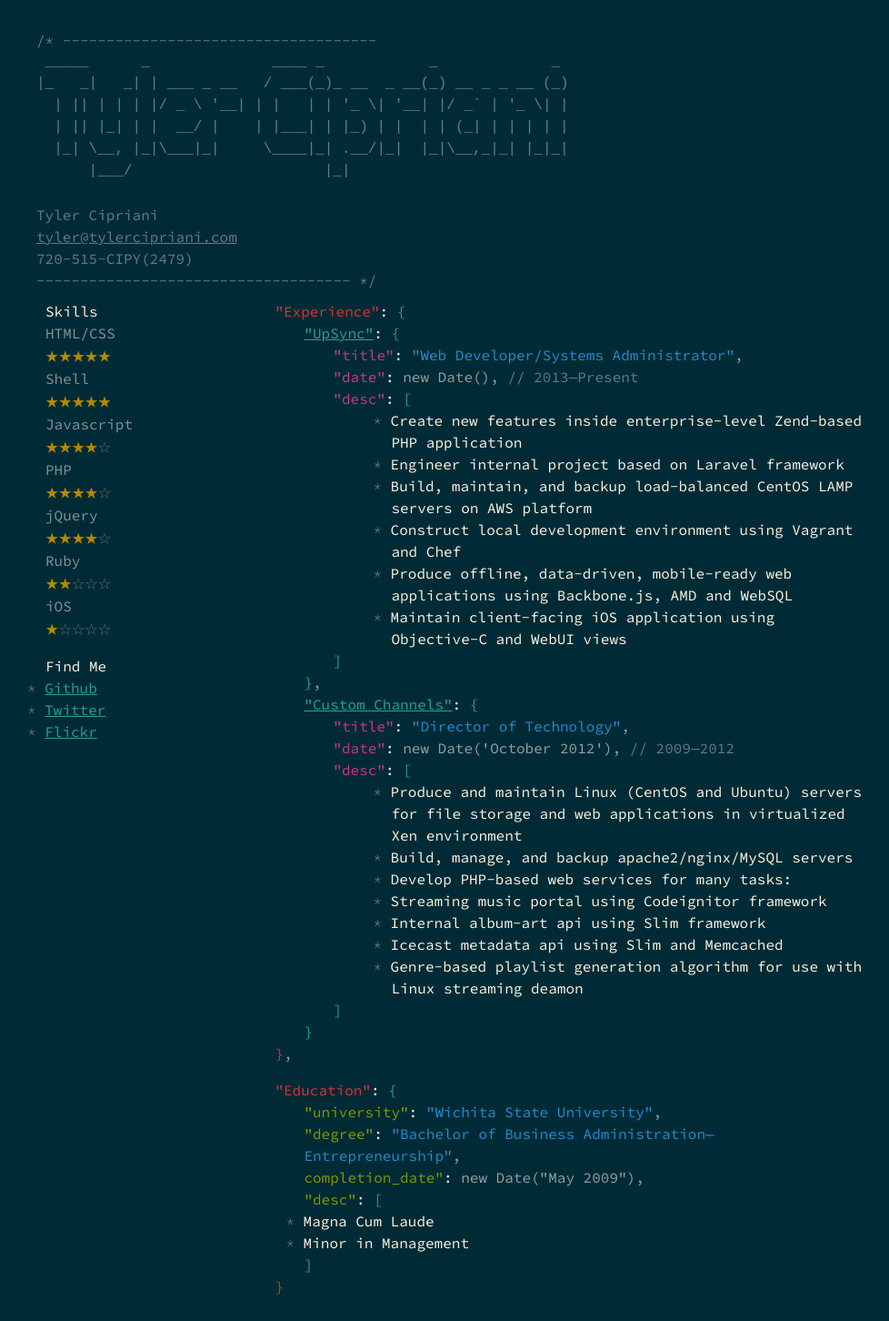
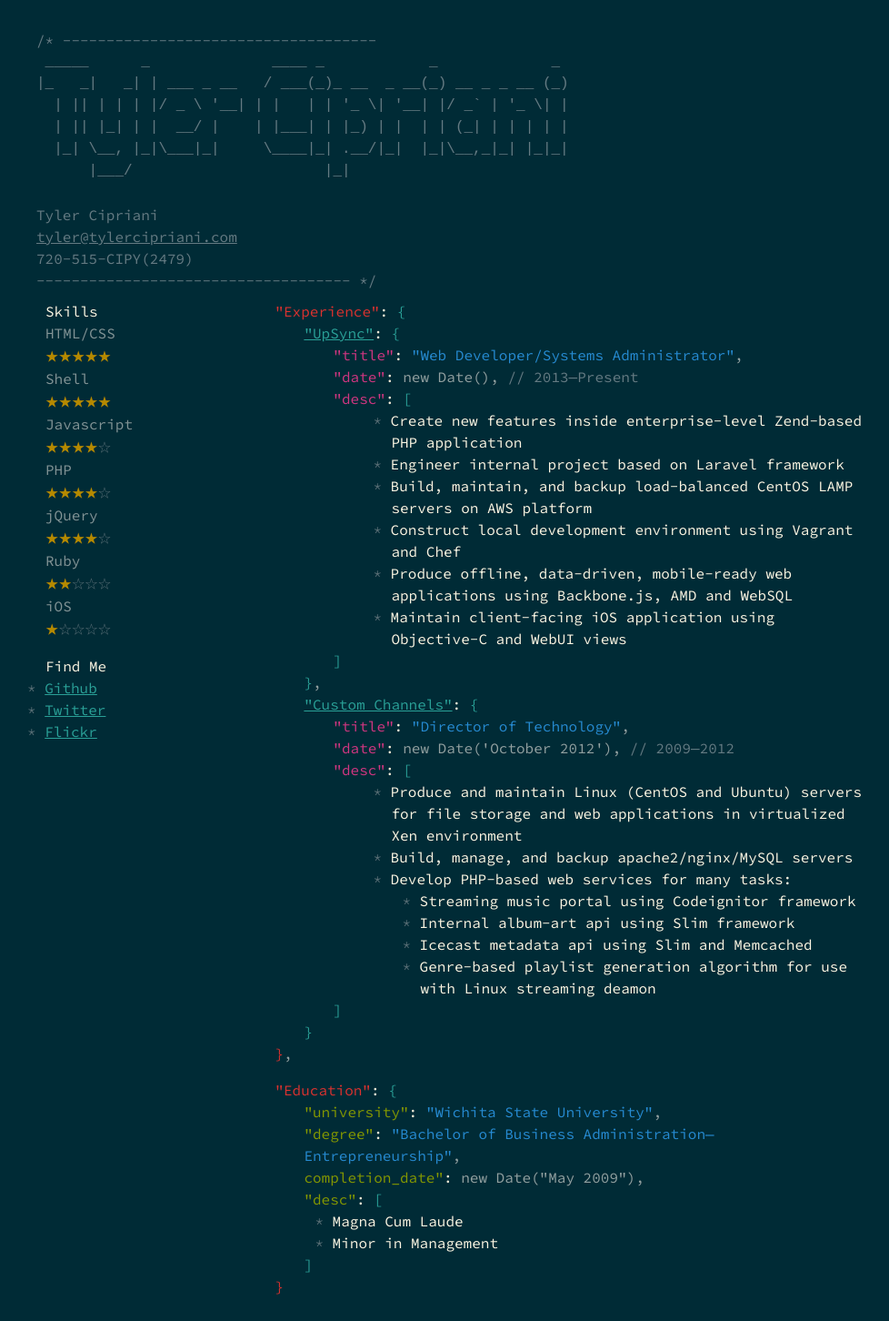
Before and after one commit to thcipriani/blog_src, a Jekyll site: the page hireme/index.html, which Jekyll copies as it is, in a window 1280 px wide. Shown: the whole page at 91% size, without its empty margins (56-1034 px from the left). Built offline with Jekyll 4.4.1, drawn with Linux system fonts in a browser that asks for light colours; nearby versions of some CDN libraries; Markdown is read by kramdown in place of the engine named in the settings.

Commit message:
Fix indentation

```diff
--- a/hireme/index.html
+++ b/hireme/index.html
@@ -165,7 +165,7 @@
                                     <li>Build, manage, and backup apache2/nginx/MySQL servers</li>
                                     <li>
                                         Develop PHP-based web services for many tasks:
-                                        <ul>
+                                        <ul class="indent-1">
                                             <li>Streaming music portal using Codeignitor framework</li>
                                             <li>Internal album-art api using Slim framework</li>
                                             <li>Icecast metadata api using Slim and Memcached</li>
@@ -214,7 +214,7 @@
                                 <p class="indent-1 solar-key">
                                     "desc"<span class="solar-separator">:</span> <span class="solar-brace">[</span>
                                 </p>
-                                <div class="indent-1">
+                                <div class="indent-2">
                                     <ul>
                                         <li>Magna Cum Laude</li>
                                         <li>Minor in Management</li>
```
